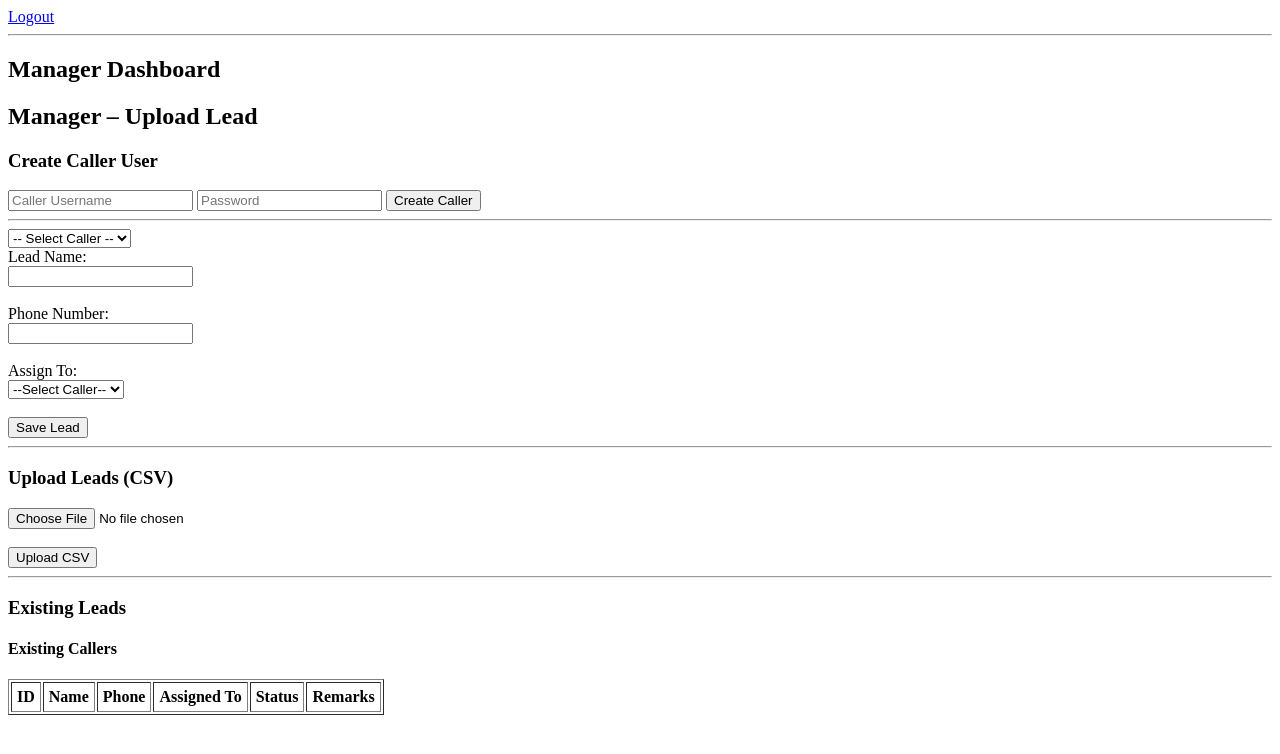
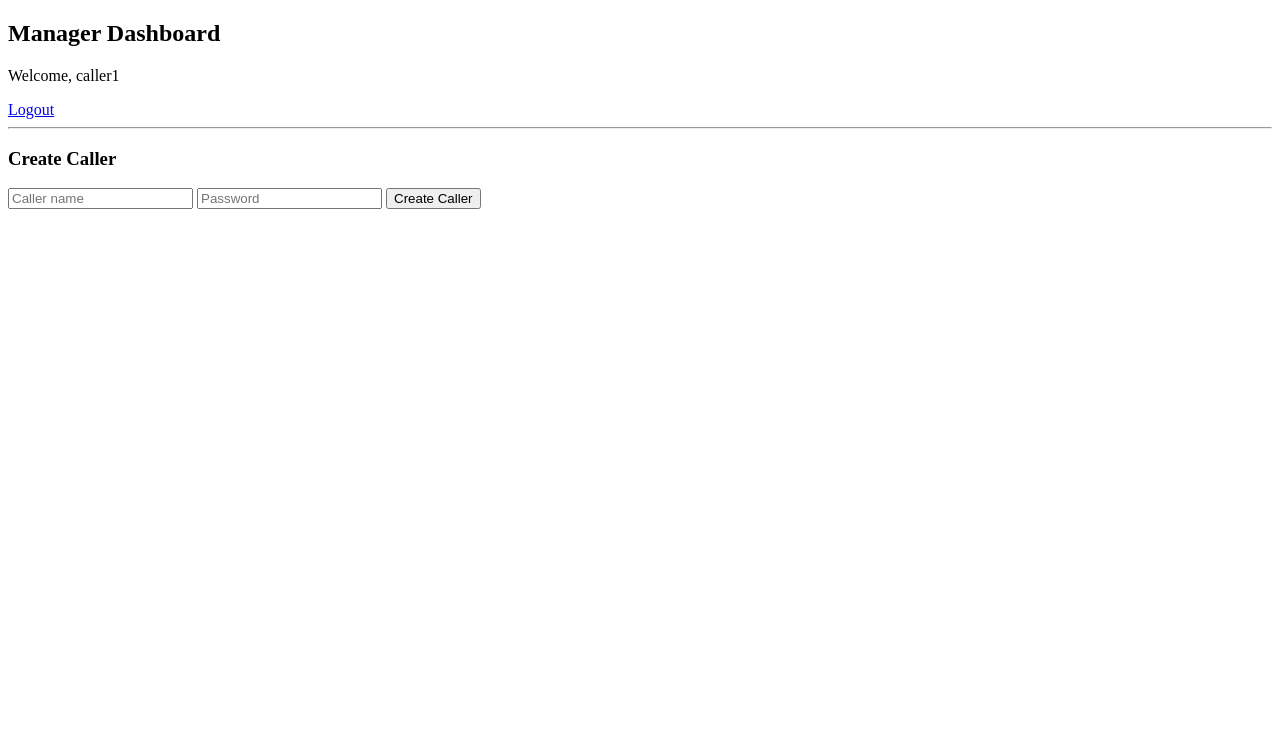
Before and after one commit to Rahulrai23/lead-calling-app, a Flask app: template templates/manager.html in a window 1280 px wide. Shown: the top 754 px of the page. Run offline with Flask 3, Linux system fonts and the light colour scheme; the template is opened without the code that fills it, so the values that code supplies are empty; a user stored in the database is signed in; some libraries are stand-ins or nearby versions.

Commit message:
Update manager.html

```diff
--- a/templates/manager.html
+++ b/templates/manager.html
@@ -1,96 +1,24 @@
 <!DOCTYPE html>
 <html>
 <head>
-  <title>Manager Dashboard</title>
+    <title>Manager Dashboard</title>
 </head>
 <body>
-<body>
+
+<h2>Manager Dashboard</h2>
+
+<p>Welcome, {{ session.username }}</p>
 
 <a href="/logout">Logout</a>
-<hr>
-
-<h2>Manager Dashboard</h2>
-<!-- rest of manager page -->
-
-<h2>Manager – Upload Lead</h2>
-<h3>Create Caller User</h3>
-
-<form method="post" action="/create_caller">
-  <input type="text" name="username" placeholder="Caller Username" required>
-  <input type="password" name="password" placeholder="Password" required>
-  <button type="submit">Create Caller</button>
-</form>
-
-<hr>
-<select name="assigned_to" required>
-  <option value="">-- Select Caller --</option>
-  {% for c in callers %}
-    <option value="{{ c[0] }}">{{ c[0] }}</option>
-  {% endfor %}
-</select>
-
-<form action="/add_lead" method="post">
-
-  <label>Lead Name:</label><br>
-  <input type="text" name="name" required><br><br>
-
-  <label>Phone Number:</label><br>
-  <input type="text" name="phone" required><br><br>
-
-  <label>Assign To:</label><br>
-  <select name="assigned_to" required>
-    <option value="">--Select Caller--</option>
-    <option value="caller1">Caller 1</option>
-    <option value="caller2">Caller 2</option>
-  </select><br><br>
-
-  <button type="submit">Save Lead</button>
-
-</form>
-
-<hr>
-<h3>Upload Leads (CSV)</h3>
-
-<form action="/upload_csv" method="post" enctype="multipart/form-data">
-  <input type="file" name="file" accept=".csv" required>
-  <br><br>
-  <button type="submit">Upload CSV</button>
-</form>
 
 <hr>
 
-<h3>Existing Leads</h3>
-
-<table border="1" cellpadding="5">
-  <tr>
-    <th>ID</th>
-    <th>Name</th>
-    <th>Phone</th>
-    <th>Assigned To</th>
-    <th>Status</th>
-    <th>Remarks</th>
-
-  </tr>
-<h4>Existing Callers</h4>
-<ul>
-  {% for c in query_db("SELECT username FROM users WHERE role='caller'") %}
-    <li>{{ c[0] }}</li>
-  {% endfor %}
-</ul>
-
-  {% for lead in leads %}
-  <tr>
-    <td>{{ lead[0] }}</td>
-    <td>{{ lead[1] }}</td>
-    <td>{{ lead[2] }}</td>
-    <td>{{ lead[3] }}</td>
-    <td>{{ lead[4] }}</td>
-    <td>{{ lead[5] }}</td>
-
-  </tr>
-  {% endfor %}
-
-</table>
+<h3>Create Caller</h3>
+<form method="post" action="/create_caller">
+    <input name="username" placeholder="Caller name" required>
+    <input name="password" placeholder="Password" required>
+    <button type="submit">Create Caller</button>
+</form>
 
 </body>
 </html>
```
